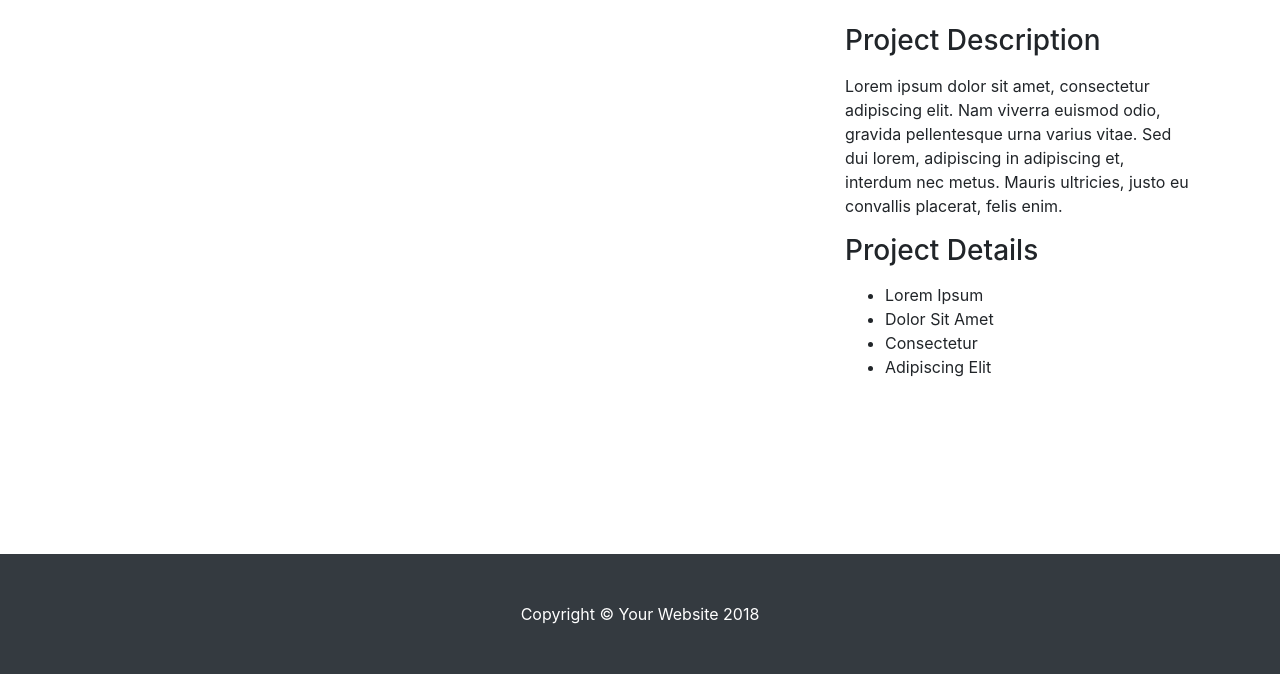
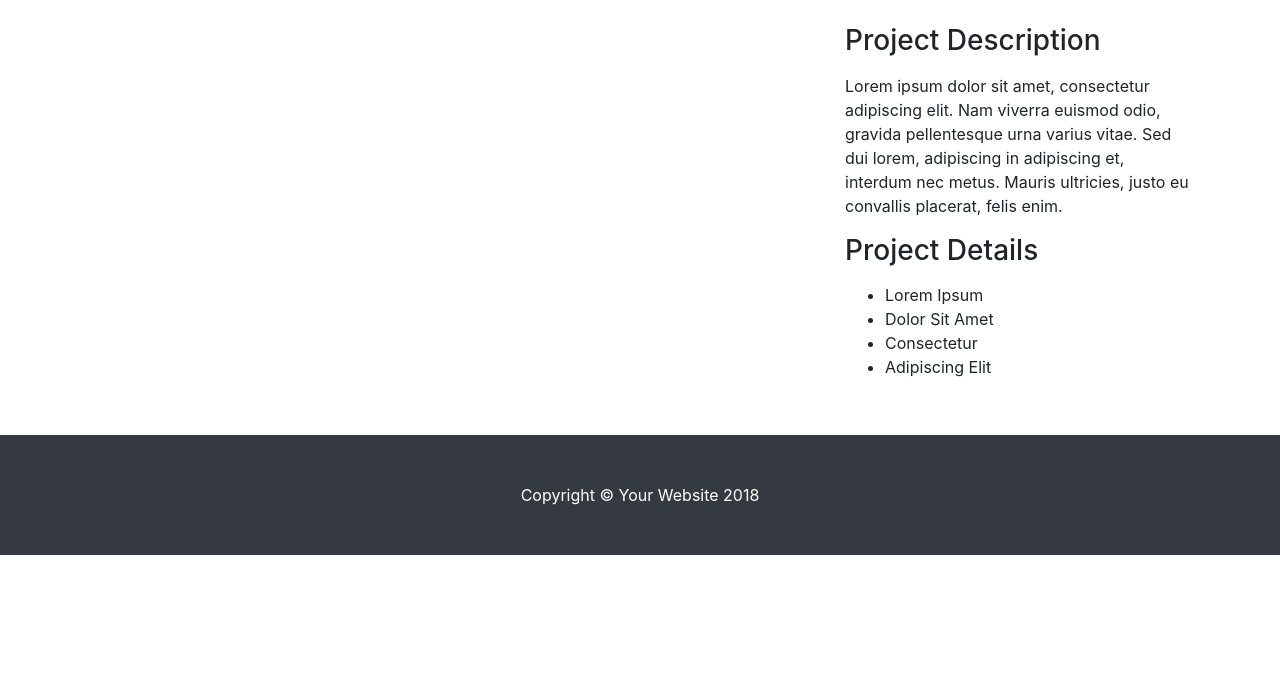
Before and after one commit to EllieHall/EllieHall.github.io, a website: page docs/donut.html in a window 1280 px wide. Shown: the part 144-818 px from the top of the page. Drawn offline with Linux system fonts and the light colour scheme.

Commit message:
Making svg smaller

```diff
--- a/docs/donut.html
+++ b/docs/donut.html
@@ -60,7 +60,7 @@
       <div class="row">
 
         <div class="col-md-8">
-          <svg width="750" height="500" style="stroke-width:1;stroke:rgb(137,137,137)">
+          <svg width="95%" height="95%" style="stroke-width:1;stroke:rgb(137,137,137)">
           </svg>
 <!--          <img class="img-fluid" src="http://placehold.it/750x500" alt=""> -->
         </div>
```
